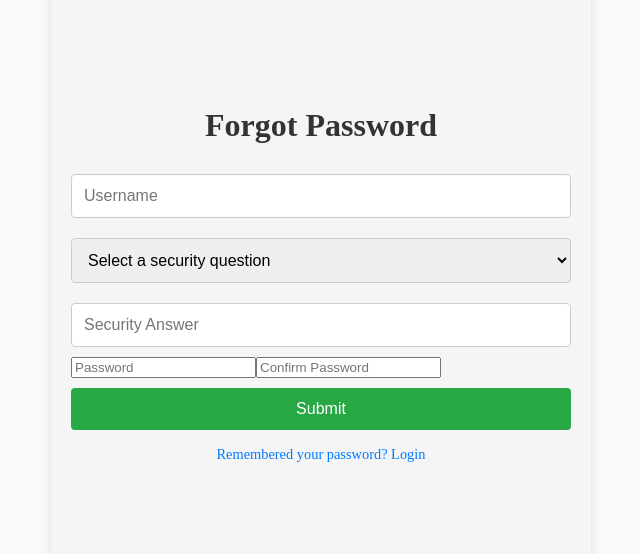
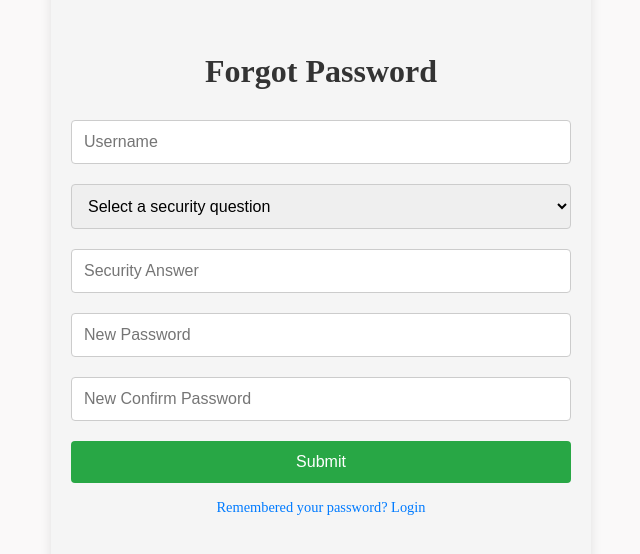
Before and after one commit to s-brown01/Doin, an Angular app in the folder doin-frontend/: page /forgot-password in a window 1280 px wide. Shown: the part 146-700 px from the top of the page, without its empty margins (319-959 px from the left). Built offline with nearby package versions, Linux system fonts and the light colour scheme.

Commit message:
Removing email from css and adding 'new password' to placeholder

```diff
--- a/doin-frontend/src/app/forgot-password/forgot-password.component.css
+++ b/doin-frontend/src/app/forgot-password/forgot-password.component.css
@@ -22,8 +22,8 @@
 }
 
 /* Form input fields and select box */
-.auth-container input[type="email"],
 .auth-container input[type="text"],
+.auth-container input[type="password"],
 .auth-container select {
   width: 100%;
   padding: 12px;
--- a/doin-frontend/src/app/forgot-password/forgot-password.component.html
+++ b/doin-frontend/src/app/forgot-password/forgot-password.component.html
@@ -13,8 +13,8 @@
 
     <input type="text" placeholder="Security Answer" [(ngModel)]="resetData.securityQuestionAnswer" name="securityAnswer" required>
 
-    <input type="password" placeholder="Password" name="password" required>
-    <input type="password" placeholder="Confirm Password" name="confirmPassword" required>
+    <input type="password" placeholder="New Password" name="password" required>
+    <input type="password" placeholder="New Confirm Password" name="confirmPassword" required>
 
     <button type="submit">Submit</button>
 
```
